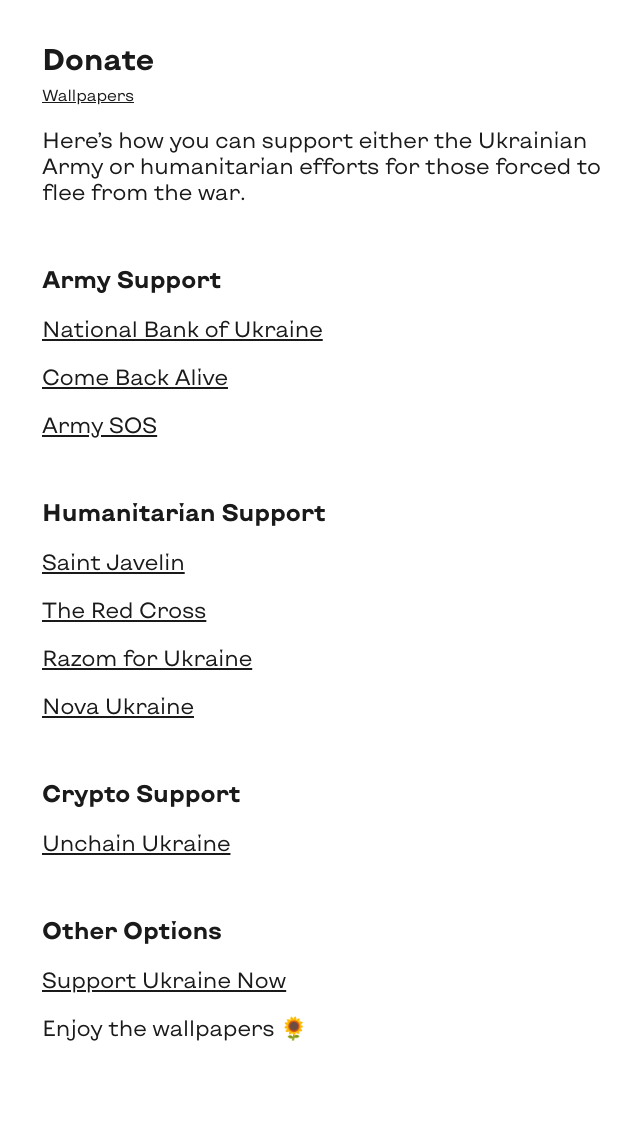
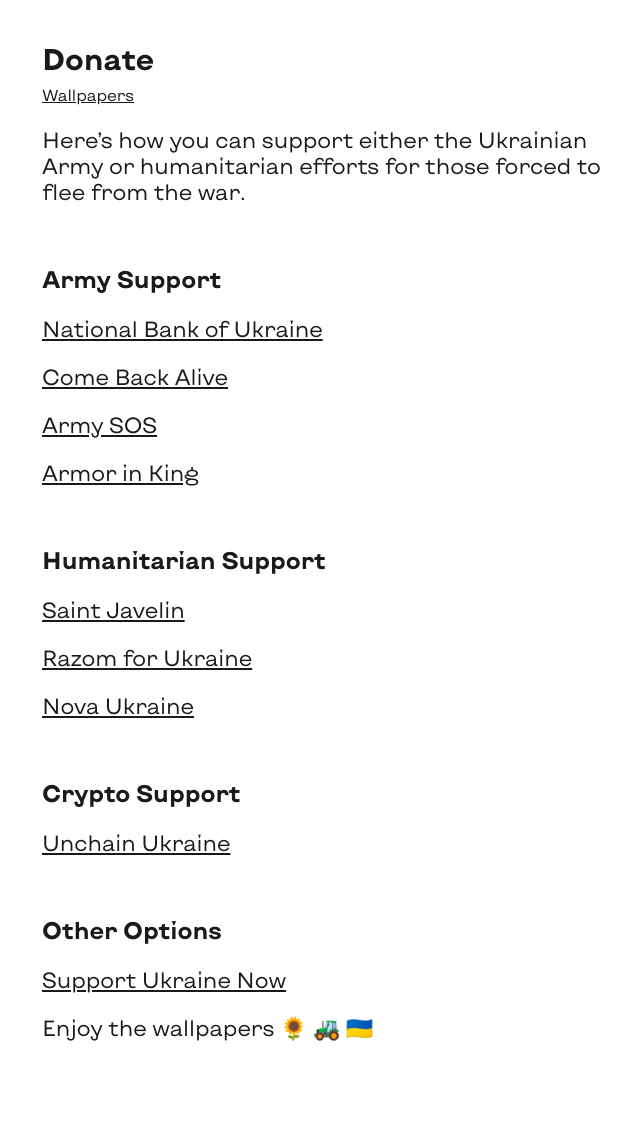
Before and after one commit to derekkedziora/ukrainian-wallpapers, a Jekyll site: the page built from donate.md, in a window 1280 px wide. Shown: the whole page, without its empty margins (298-938 px from the left). Built offline with Jekyll 4.4.1, drawn with Linux system fonts in a browser that asks for light colours.

Commit message:
Updated donation links

```diff
--- a/donate.md
+++ b/donate.md
@@ -19,12 +19,12 @@
 
 [Army SOS](https://armysos.com.ua/en/help-the-army)
 
+[Armor in King](https://uaccusa.org/supportukraine)
+
 
 ## Humanitarian Support
 
 [Saint Javelin](http://saintjavelin.com)
-
-[The Red Cross](https://donate.redcrossredcrescent.org/ua/donate/~my-donation?_cv=1)
 
 [Razom for Ukraine](https://razomforukraine.org)
 
@@ -40,4 +40,4 @@
 
 [Support Ukraine Now](http://supportukrainenow.org/)
 
-Enjoy the wallpapers 🌻
+Enjoy the wallpapers 🌻 🚜 🇺🇦
```
